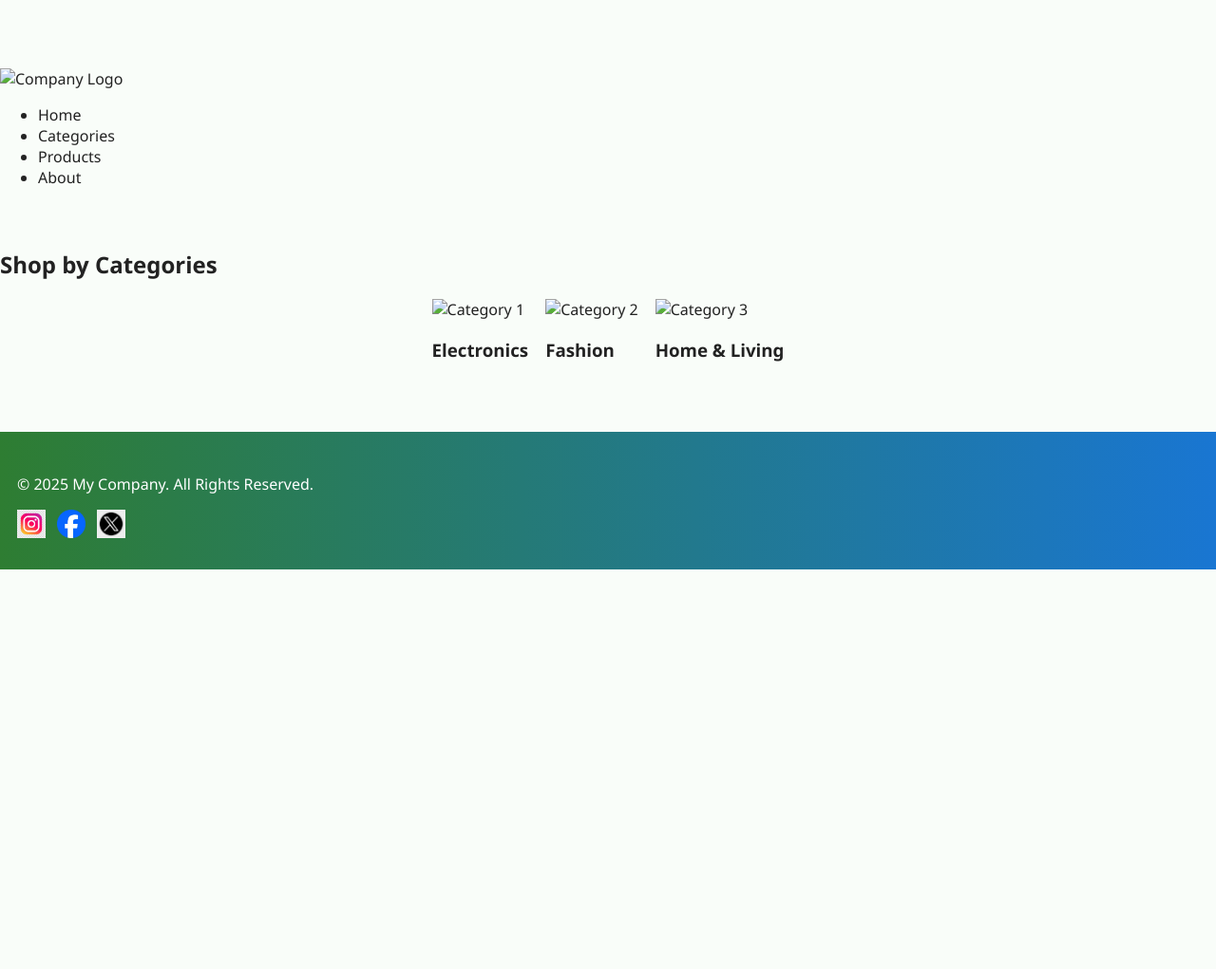
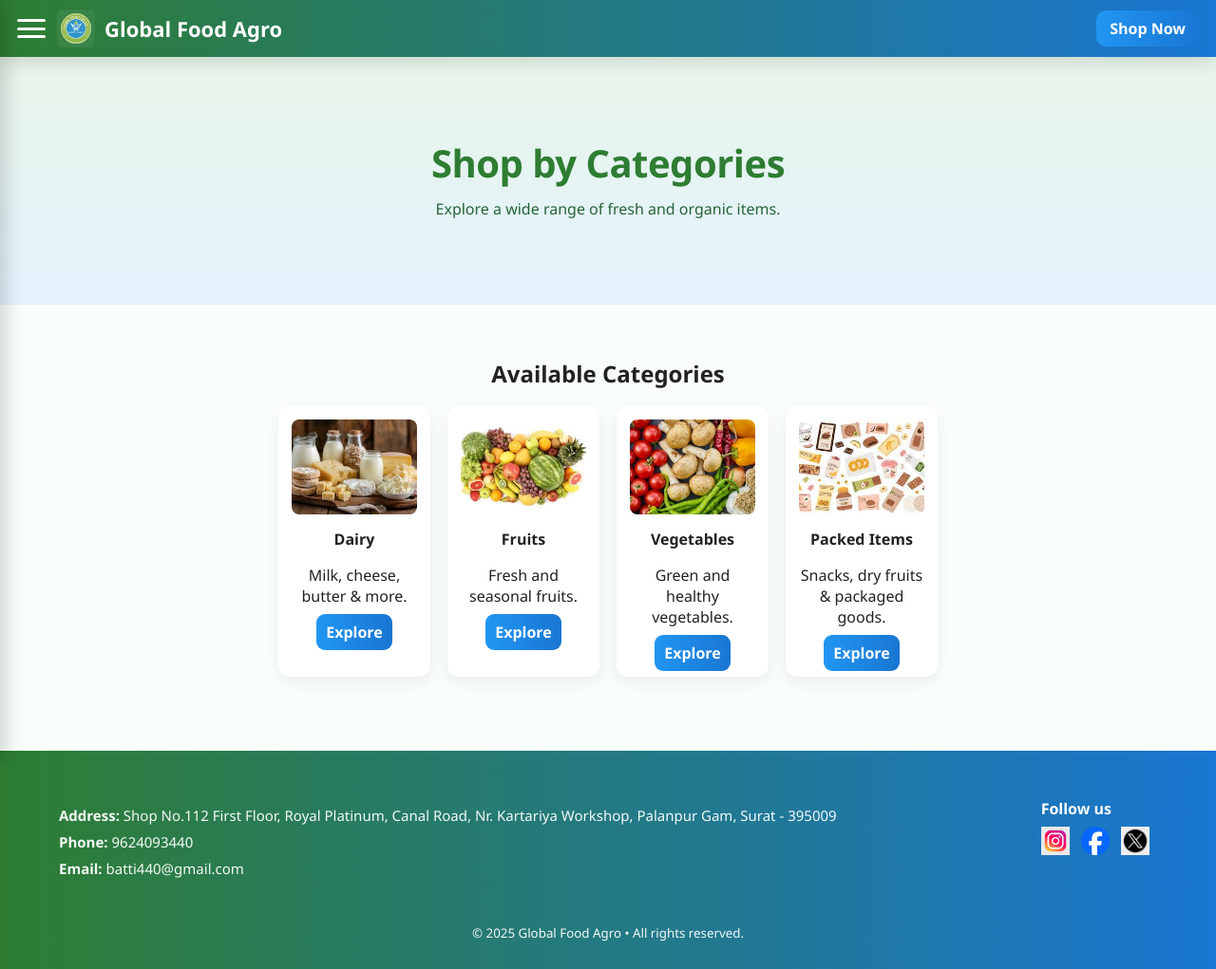
Before and after one commit to akbar-batti/globalfoodagro, a plain HTML site: page categories.html in a window 1280 px wide. Shown: the whole page at 95% size. Before the commit the page ends 800 px from the top, so only its background shows below. Drawn offline with Linux system fonts and the light colour scheme.

Commit message:
Update categories.html

```diff
--- a/categories.html
+++ b/categories.html
@@ -3,51 +3,121 @@
 <head>
   <meta charset="UTF-8">
   <meta name="viewport" content="width=device-width, initial-scale=1.0">
-  <title>Categories - My Company</title>
+  <title>Categories - Global Food Agro</title>
   <link rel="stylesheet" href="style.css">
+  <link rel="icon" href="logo.png" type="image/png">
+  <script defer src="script.js"></script>
 </head>
 <body>
 
-  <!-- Navbar -->
-  <nav class="navbar">
-    <div class="logo"><img src="logo.jpg" alt="Company Logo"></div>
-    <ul class="nav-links">
-      <li><a href="index.html">Home</a></li>
-      <li><a href="categories.html" class="active">Categories</a></li>
-      <li><a href="products.html">Products</a></li>
-      <li><a href="about.html">About</a></li>
-    </ul>
+  <!-- Header -->
+  <header class="site-header" role="banner">
+    <div class="header-left">
+      <button class="menu-toggle" aria-label="Toggle menu" aria-expanded="false">
+        <span></span>
+        <span></span>
+        <span></span>
+      </button>
+      <a href="index.html" class="brand" aria-label="Global Food Agro home">
+        <img src="logo.png" alt="Global Food Agro logo" class="brand-logo" />
+        <span class="brand-name">Global Food Agro</span>
+      </a>
+    </div>
+
+    <div class="header-right">
+      <a class="btn-cta" href="products.html">Shop Now</a>
+    </div>
+  </header>
+
+  <!-- Drawer -->
+  <div class="drawer" aria-hidden="true">
+    <nav aria-label="Main navigation">
+      <a href="index.html">Home</a>
+      <a href="categories.html">Categories</a>
+      <a href="products.html">Products</a>
+      <a href="about.html">About Us</a>
+      <a href="contact.html">Contact</a>
     </nav>
+  </div>
+  <div class="drawer-overlay" tabindex="-1"></div>
 
-  <!-- Categories Section -->
+  <!-- Main Content -->
+  <main>
+    <!-- Hero section for Categories -->
+    <section class="hero">
+      <div class="hero-inner">
+        <h1>Shop by Categories</h1>
+        <p class="hero-sub">Explore a wide range of fresh and organic items.</p>
+      </div>
+    </section>
+
+    <!-- Categories Grid -->
     <section class="categories">
-    <h1>Shop by Categories</h1>
+      <div class="container">
+        <h2>Available Categories</h2>
         <div class="category-grid">
-      <div class="category-card">
-        <img src="category1.jpg" alt="Category 1">
-        <h3>Electronics</h3>
+
+          <div class="category">
+            <img src="dairy.jpg" alt="Dairy products" />
+            <h3>Dairy</h3>
+            <p>Milk, cheese, butter & more.</p>
+            <a href="products.html" class="btn-small">Explore</a>
           </div>
-      <div class="category-card">
-        <img src="category2.jpg" alt="Category 2">
-        <h3>Fashion</h3>
+
+          <div class="category">
+            <img src="fruits.jpg" alt="Fruits" />
+            <h3>Fruits</h3>
+            <p>Fresh and seasonal fruits.</p>
+            <a href="products.html" class="btn-small">Explore</a>
           </div>
-      <div class="category-card">
-        <img src="category3.jpg" alt="Category 3">
-        <h3>Home & Living</h3>
+
+          <div class="category">
+            <img src="vegetables.jpg" alt="Vegetables" />
+            <h3>Vegetables</h3>
+            <p>Green and healthy vegetables.</p>
+            <a href="products.html" class="btn-small">Explore</a>
+          </div>
+
+          <div class="category">
+            <img src="packed.jpg" alt="Packed items" />
+            <h3>Packed Items</h3>
+            <p>Snacks, dry fruits & packaged goods.</p>
+            <a href="products.html" class="btn-small">Explore</a>
+          </div>
+
+          <!-- Add more categories if needed -->
+
         </div>
       </div>
     </section>
+  </main>
 
   <!-- Footer -->
   <footer>
-    <p>© 2025 My Company. All Rights Reserved.</p>
+    <div class="container footer-grid">
+      <div class="footer-contact">
+        <p><strong>Address:</strong>
+          <a href="https://www.google.com/maps/search/?api=1&query=Shop+No.112+First+Floor,+Royal+Platinum,+Canal+Road,+Nr.+Kartariya+Workshop,+Palanpur+Gam,+Surat+-+395009" target="_blank" rel="noopener">
+            Shop No.112 First Floor, Royal Platinum, Canal Road, Nr. Kartariya Workshop, Palanpur Gam, Surat - 395009
+          </a>
+        </p>
+        <p><strong>Phone:</strong> <a href="tel:9624093440">9624093440</a></p>
+        <p><strong>Email:</strong> <a href="mailto:batti440@gmail.com">batti440@gmail.com</a></p>
+      </div>
+
+      <div class="footer-social">
+        <p>Follow us</p>
         <div class="social-icons">
-      <a href="#"><img src="instagram.png" alt="Instagram"></a>
-      <a href="#"><img src="facebook.png" alt="Facebook"></a>
-      <a href="#"><img src="X.jpg" alt="X"></a>
+          <a href="#" aria-label="Instagram"><img src="instagram.png" alt="Instagram"></a>
+          <a href="#" aria-label="Facebook"><img src="facebook.png" alt="Facebook"></a>
+          <a href="#" aria-label="X"><img src="X.jpg" alt="X"></a>
+        </div>
+      </div>
+    </div>
+    <div class="footer-bottom">
+      <small>© <span id="year"></span> Global Food Agro • All rights reserved.</small>
     </div>
   </footer>
 
-  <script src="script.js"></script>
 </body>
 </html>
```
Lines whose indentation alone changed are shown as unchanged.
